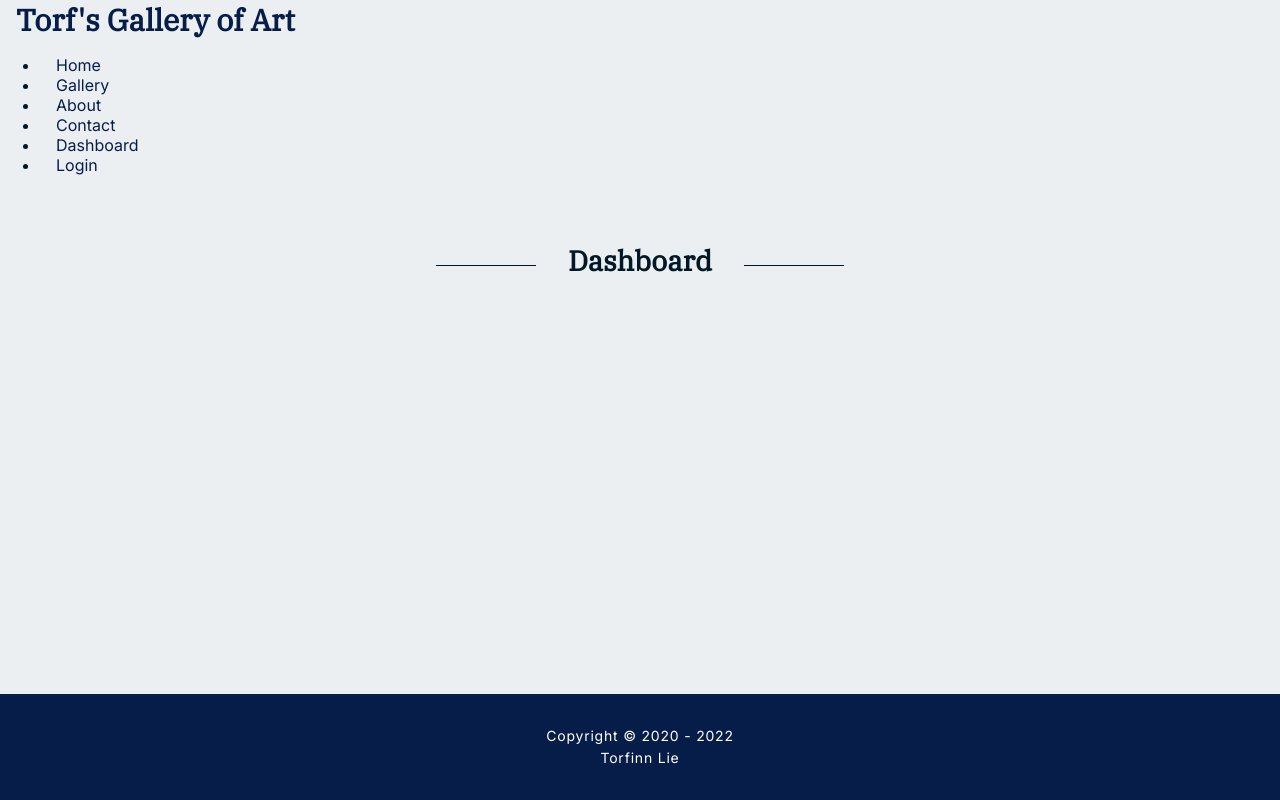
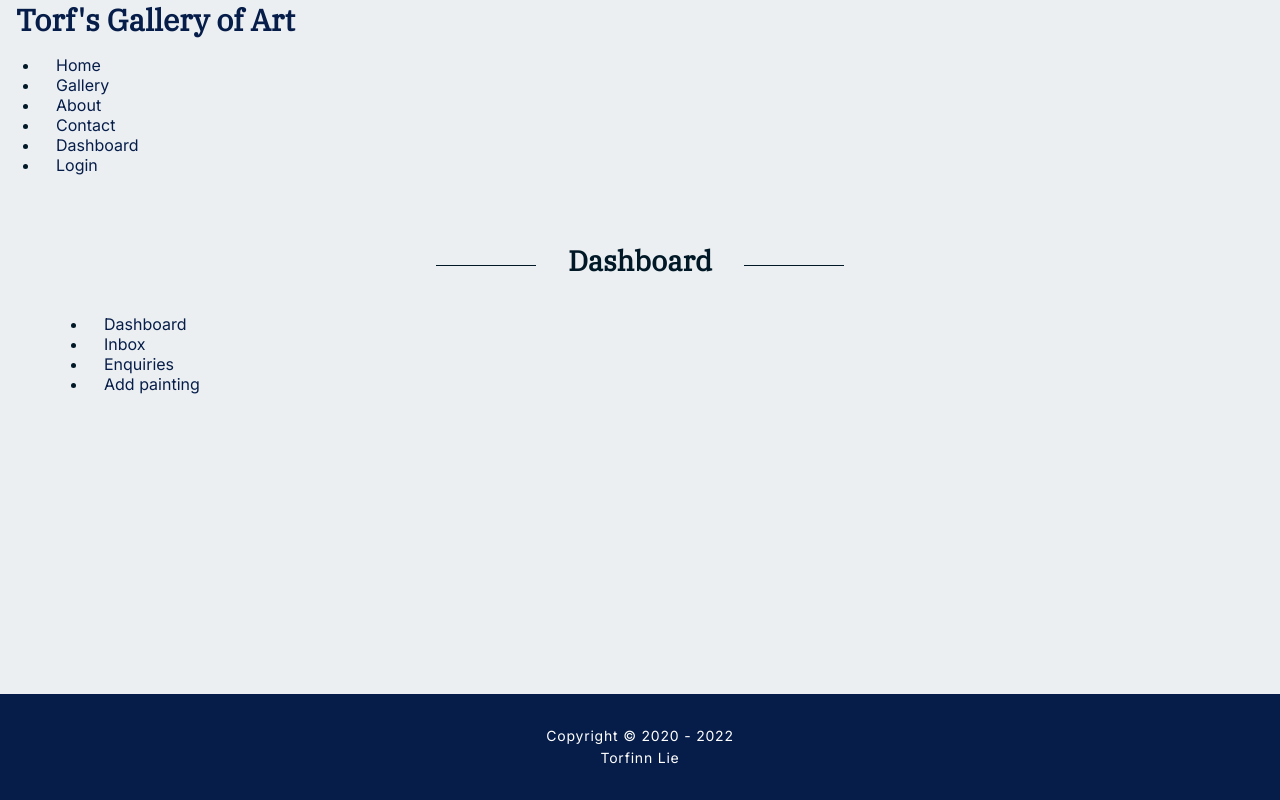
Before and after one commit to lunadragon06/torfs-art-gallery, a React (Create React App) app: page /dashboard in a window 1280 px wide. Built offline with nearby package versions, Linux system fonts and the light colour scheme.

Commit message:
Update Dashboard.js

```diff
--- a/src/components/pages/admin/Dashboard.js
+++ b/src/components/pages/admin/Dashboard.js
@@ -1,9 +1,29 @@
+import { Link } from "react-router-dom";
 import Heading from "../../layout/Heading";
+import React from 'react';
 
-export default function Dashboard() {
-	return (
-		<>
-			<Heading content="Dashboard" />
-		</>
-	);
+function AdminMenu() {
+    return (
+        <>
+            <Heading content="Dashboard" />
+            <nav className="adminav">
+                <ul className="adminav__inner">
+                    <li className="adminav__item">
+                        <Link to="/dashboard">Dashboard</Link>
+                    </li>
+                    <li className="adminav__item">
+                        <Link to="/inbox">Inbox</Link>
+                    </li>
+                    <li className="adminav__item">
+                        <Link to="/enquiries">Enquiries</Link>
+                    </li>
+                    <li className="adminav__item">
+                        <Link to="/add">Add painting</Link>
+                    </li>
+                </ul>
+            </nav>
+        </>
+    )
 }
+
+export default AdminMenu;
```
